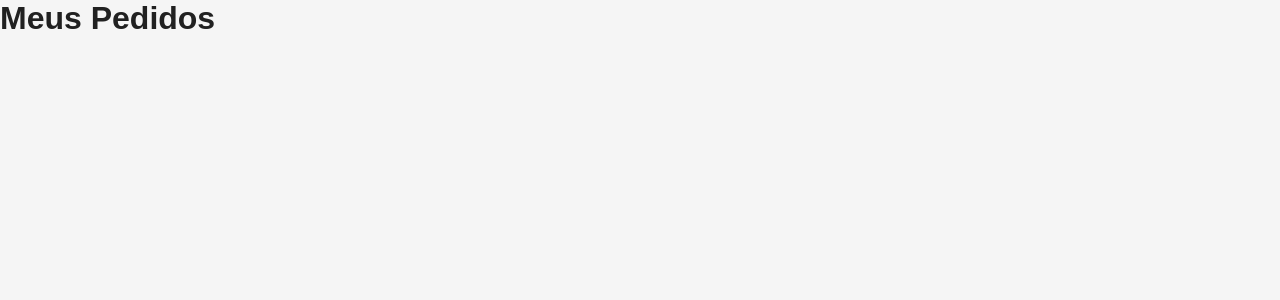
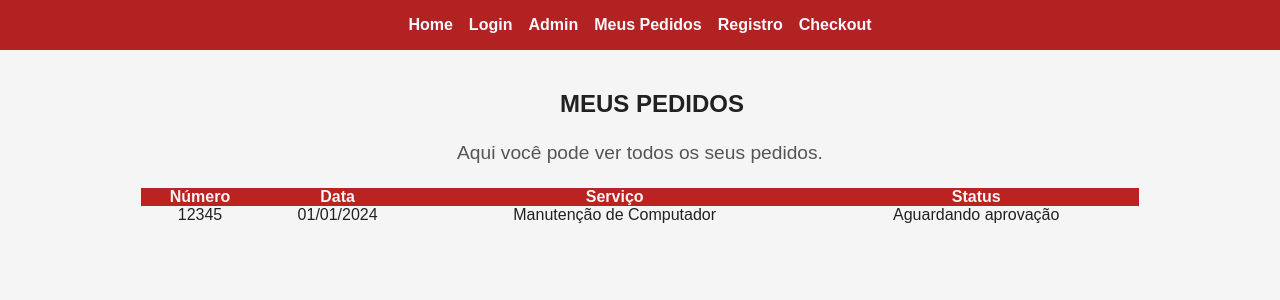
Before and after one commit to luanasantosb/projetoFututoDigital, a React (Vite) app: page /meus-pedidos in a window 1280 px wide. Shown: the top 300 px of the page. Built offline with nearby package versions, Linux system fonts and the light colour scheme.

Commit message:
Criação da página

```diff
--- a/src/pages/MeusPedidos.jsx
+++ b/src/pages/MeusPedidos.jsx
@@ -1,3 +1,64 @@
+import { useEffect, useState } from "react";
+import Menu from "../components/Menu";
 export default function MeusPedidos() {
-  return <h1>Meus Pedidos</h1>;
+  return (
+    <div>
+      <Menu />
+      <div style={styles.container}>
+        <h2 style={styles.h2}>Meus Pedidos</h2>
+        <p style={styles.paragrafo}>Aqui você pode ver todos os seus pedidos.</p>
+        <table style={styles.tabela}>
+          <thead style={styles.tabelaCabecalho}>
+            <tr style={styles.linhaTabela}>
+              <th>Número</th>
+              <th>Data</th>
+              <th>Serviço</th>
+              <th>Status</th>
+            </tr>
+          </thead>
+          <tbody>
+            <tr style={styles.tabelaLinha}>
+              <td>12345</td>
+              <td>01/01/2024</td>
+              <td>Manutenção de Computador</td>
+              <td>Aguardando aprovação</td>
+            </tr>
+          </tbody>
+        </table>
+      </div>
+    </div>
+  );
 }
+
+const styles= {
+  container: {
+    display: "flex",
+    flexDirection: "column",
+    alignItems: "center",
+    minHeight: "75vh",
+    padding: "1rem",
+    backgroundColor: "#f5f5f5"
+  },
+  h2: {
+    margin: "1.5rem",
+    paddingLeft: "1.5rem",
+    color: "#212121",
+    textTransform: "uppercase",
+  },
+  paragrafo: {
+    fontSize: "1.2rem",
+    color: "#555",
+    marginBottom: "1.5rem",
+  },
+  tabela: {
+    width: "80%",
+    borderCollapse: "collapse",
+  },
+  tabelaCabecalho: {
+    backgroundColor: "#b22",
+    color: "#f5f5f5",
+  },
+  tabelaLinha: {
+    textAlign: "center",
+  },
+}
```
